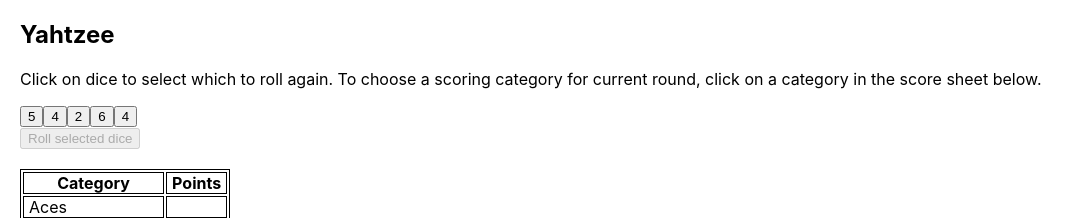
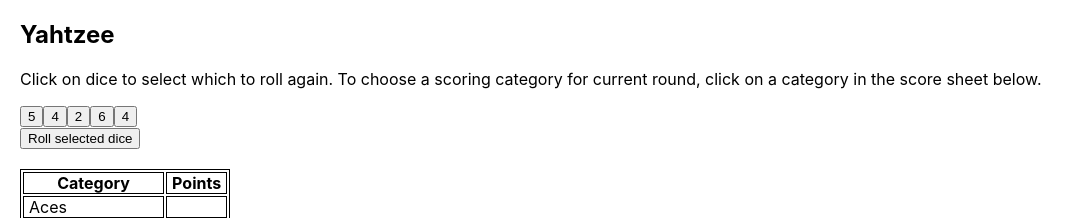
Before and after one commit to hannahwaldmueller/yahtzee, a React (Create React App) app: page / in a window 1280 px wide. Shown: the top 218 px of the page, without its empty margins (0-1084 px from the left). Built offline with nearby package versions, Linux system fonts and the light colour scheme.

Commit message:
don't visually disable throwDiceButton

```diff
--- a/src/dice/Dice-option.tsx
+++ b/src/dice/Dice-option.tsx
@@ -5,14 +5,15 @@
 
 export function DiceOption(remainingRethrows: number, diceMarkedForRethrow: number[], currentDiceNumbers: [number, number, number, number, number], updateDiceAndRethrowCount: (newRemainingRethrows: number, newDiceNumbers: SetOfDice) => void) {
     function onRollDiceButtonClick() {
-        const newRemainingRethrows = remainingRethrows - 1;
-        const newDiceNumbers = updateDiceNumbers(diceMarkedForRethrow, currentDiceNumbers);
-        updateDiceAndRethrowCount(newRemainingRethrows, newDiceNumbers);
+        if (diceMarkedForRethrow.length > 0) {
+            const newRemainingRethrows = remainingRethrows - 1;
+            const newDiceNumbers = updateDiceNumbers(diceMarkedForRethrow, currentDiceNumbers);
+            updateDiceAndRethrowCount(newRemainingRethrows, newDiceNumbers);
+        }
     }
 
     if (remainingRethrows) {
-        return <button disabled={diceMarkedForRethrow.length === 0}
-                       onClick={() => onRollDiceButtonClick()}
+        return <button onClick={() => onRollDiceButtonClick()}
                        data-testid={TestIds.rollDiceBtn}>Roll selected dice</button>;
     }
     return <div data-testid={TestIds.noRethrowsMsg}>No rethrows remain. Please select a category from the score
```
